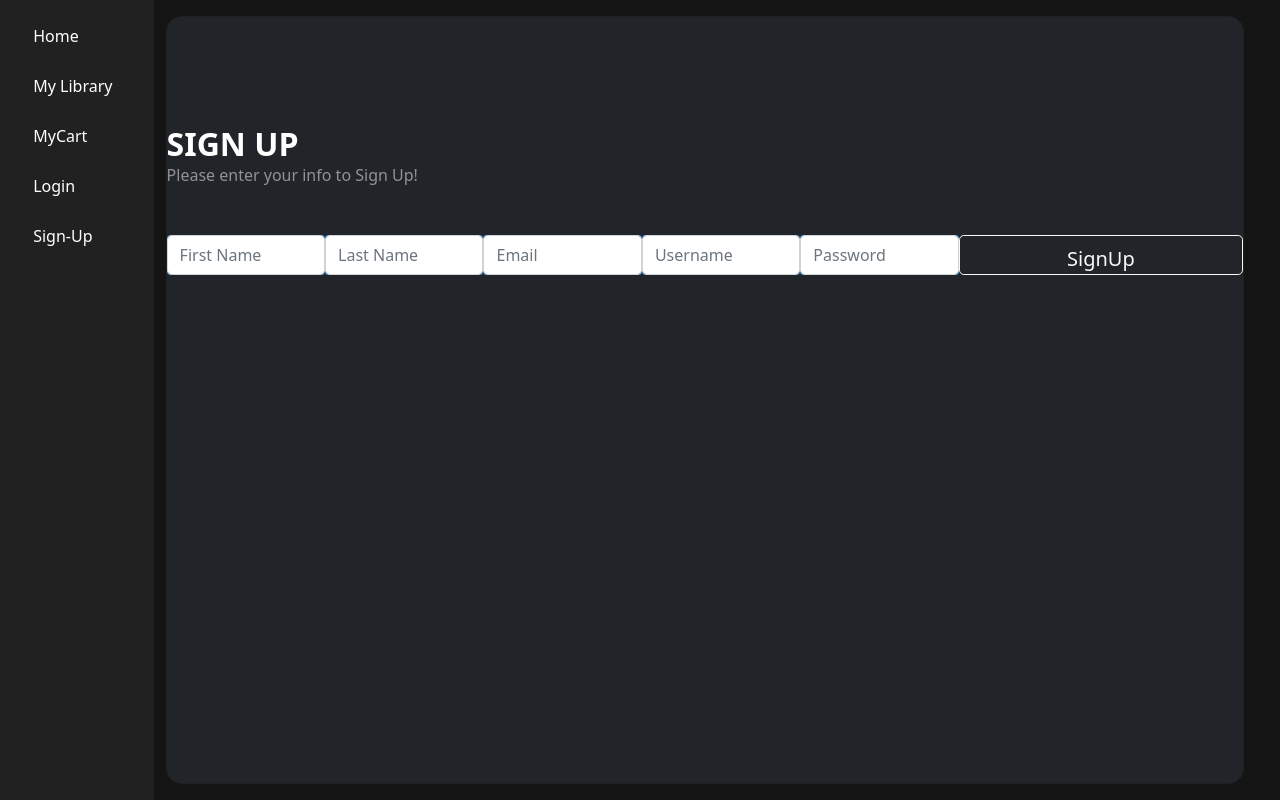
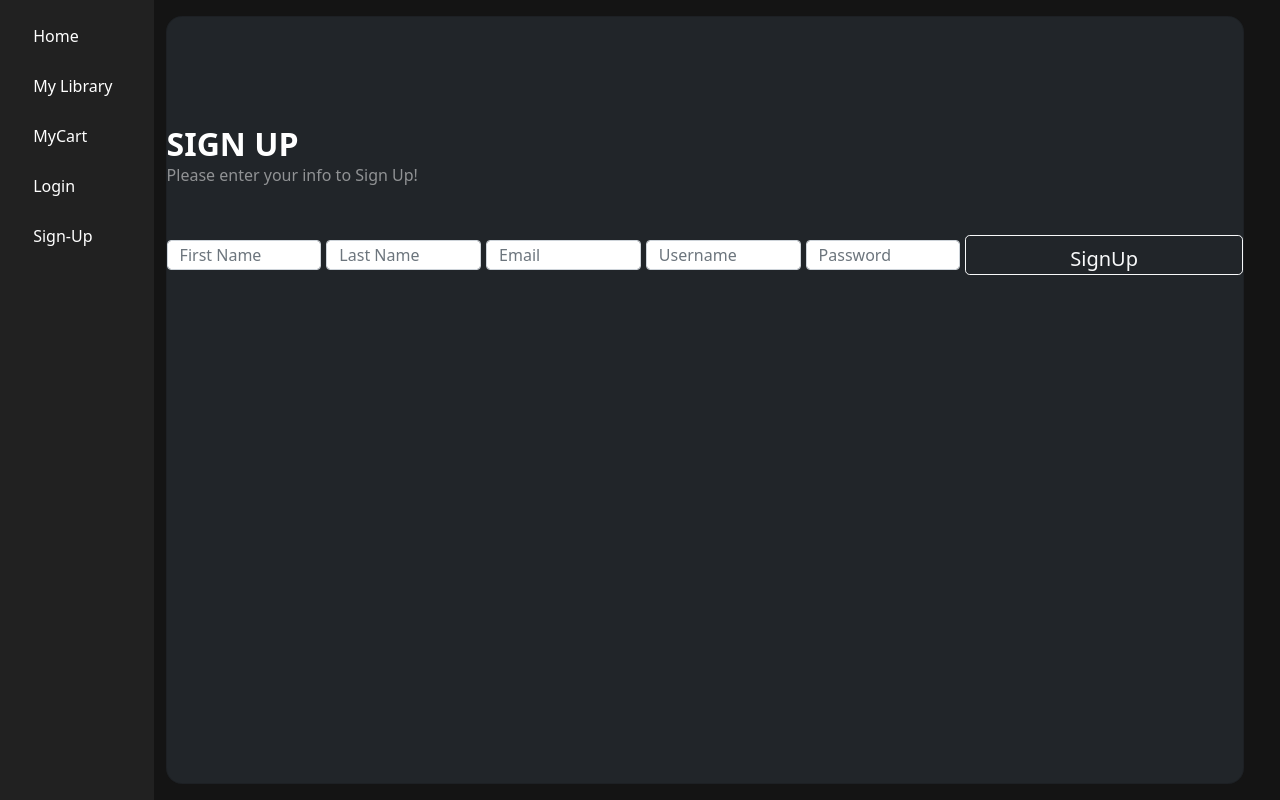
Before and after one commit to pjjwGraceShopper/GraceShopper, a React (Create React App) app: page /sign-up in a window 1280 px wide. Shown: the top 800 px of the page. Built offline with nearby package versions, Linux system fonts and the light colour scheme; no server answers.

Commit message:
login and signup css

```diff
--- a/src/style/Signup.css
+++ b/src/style/Signup.css
@@ -1,14 +1,12 @@
 .form-outline-container{
-background-color: rgb(11, 58, 98);
-margin-right: px;
 width: 600px;
-height: 40px;
+height: 30px;
+margin-top: 5px;
+margin-right: 5px;
 }
 
 .sign-container{
   flex-direction:column;
-  align-self: flex-end;
-
 }
 
 .block-sign{
```
